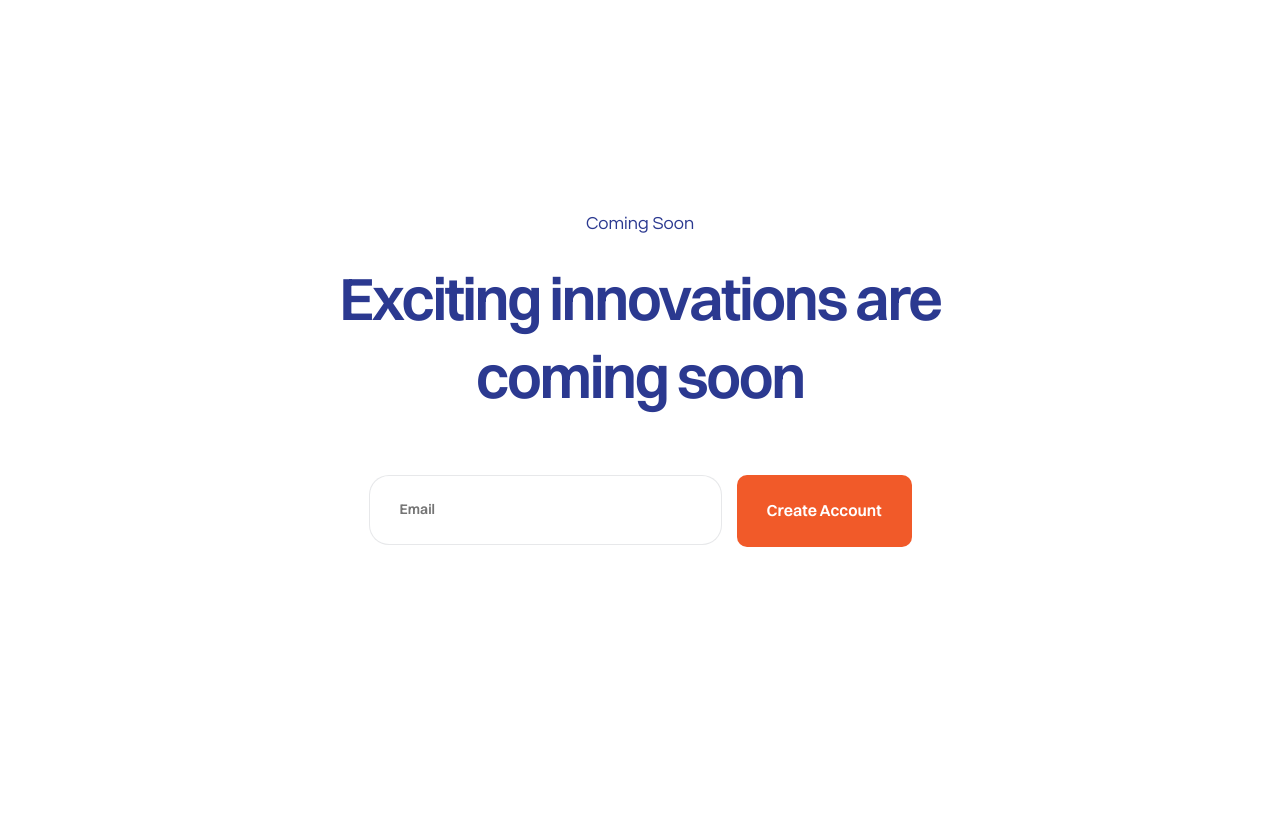
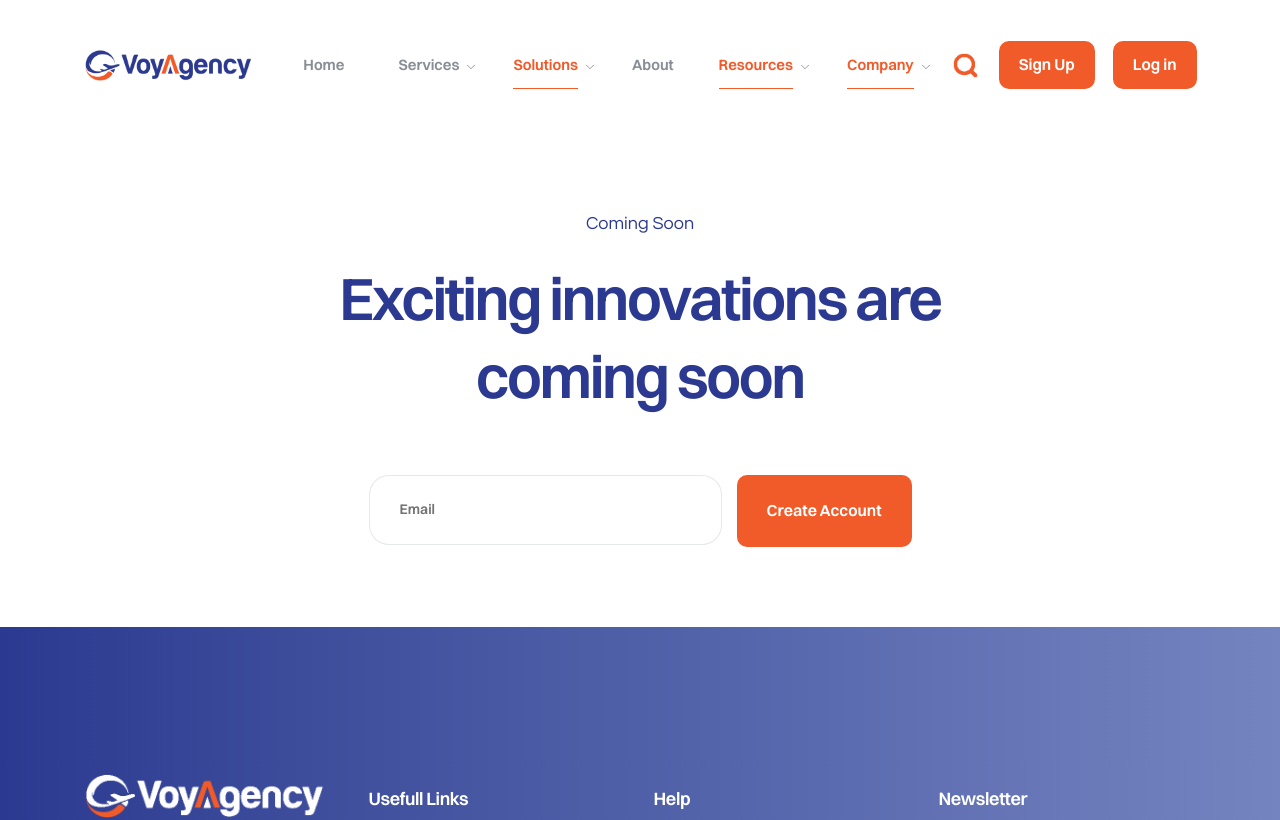
Before and after one commit to shadaf266/vercel-travel-website, a Next.js app: page /coming-soon in a window 1280 px wide. Shown: the top 820 px of the page. Built offline with nearby package versions, Linux system fonts and the light colour scheme.

Commit message:
update some changes

```diff
--- a/app/coming-soon/page.js
+++ b/app/coming-soon/page.js
@@ -1,10 +1,13 @@
 import { Fragment } from "react";
+import PlaxLayout from "@/layouts/PlaxLayout";
+
 const page = () => {
   return (
+    <PlaxLayout bg={false}>
     <Fragment>
-      <div id="smooth-wrapper" className="mil-wrapper">
+      <div id="smooth-wrapper" className="mil-wrapper coming-soon-wrapper">
         {/* preloader */}
-        <div className="mil-preloader">
+        {/* <div className="mil-preloader">
           <div className="mil-load" />
           <p className="h2 mil-mb-30">
             <span className="mil-light mil-counter" data-number={100}>
@@ -12,15 +15,15 @@ const page = () => {
             </span>
             <span className="mil-light">%</span>
           </p>
-        </div>
+        </div> */}
         {/* preloader end */}
         {/* scroll progress */}
-        <div className="mil-progress-track">
+        {/* <div className="mil-progress-track">
           <div className="mil-progress" />
-        </div>
+        </div> */}
         {/* scroll progress end */}
         {/* back to top */}
-        <div className="progress-wrap active-progress" />
+        {/* <div className="progress-wrap active-progress" /> */}
         {/* content */}
         <div id="smooth-content">
           {/* banner */}
@@ -57,6 +60,7 @@ const page = () => {
         {/* content end */}
       </div>
     </Fragment>
+    </PlaxLayout>
   );
 };
 export default page;
--- a/app/publication/page.js
+++ b/app/publication/page.js
@@ -483,7 +483,7 @@ const page = () => {
                 </Link>
               </div>
             </div>
-            <div className="col-xl-9">
+            {/* <div className="col-xl-9">
               <h4 className="mil-mb-60 mil-up">(48) Comments</h4>
               <ul className="mil-comments mil-mb-80">
                 <li>
@@ -717,7 +717,7 @@ const page = () => {
                   </button>
                 </div>
               </form>
-            </div>
+            </div> */}
           </div>
         </div>
       </div>
--- a/app/release/page.js
+++ b/app/release/page.js
@@ -154,7 +154,7 @@ const page = () => {
                 </Link>
               </div>
             </div>
-            <div className="col-xl-9">
+            {/* <div className="col-xl-9">
               <h4 className="mil-mb-60 mil-up">(48) Comments</h4>
               <ul className="mil-comments mil-mb-80">
                 <li>
@@ -388,7 +388,7 @@ const page = () => {
                   </button>
                 </div>
               </form>
-            </div>
+            </div> */}
           </div>
         </div>
       </div>
--- a/public/css/style.css
+++ b/public/css/style.css
@@ -3199,3 +3199,7 @@ footer.mil-footer-with-bg .mil-soft {
 	margin-top: 15px;
 	border-radius: 20px;
 }
+
+.coming-soon-wrapper {
+	padding-bottom: 80px;
+}
```
